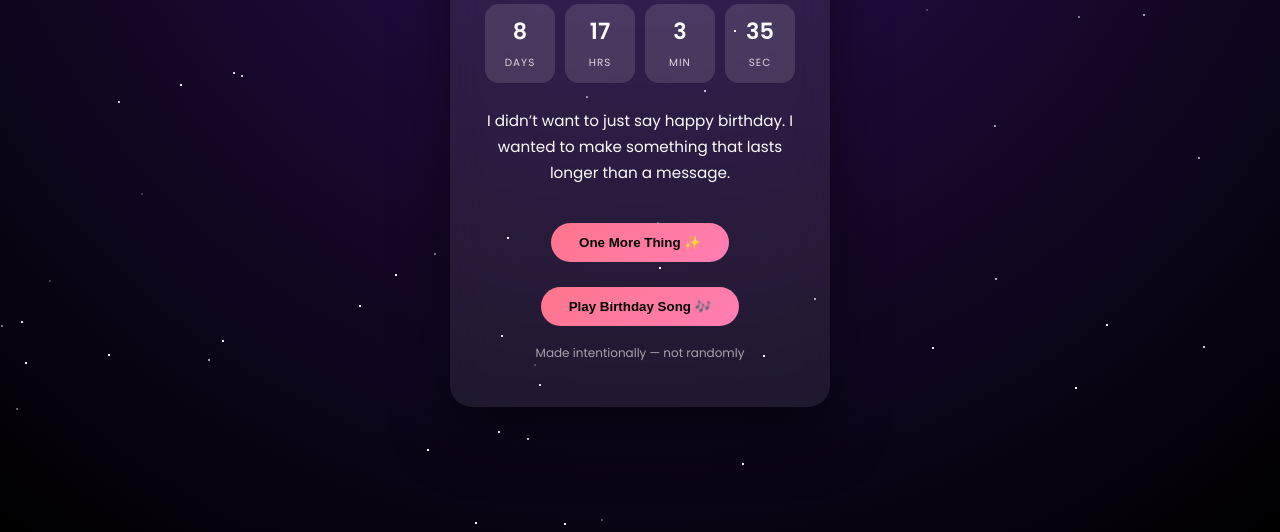
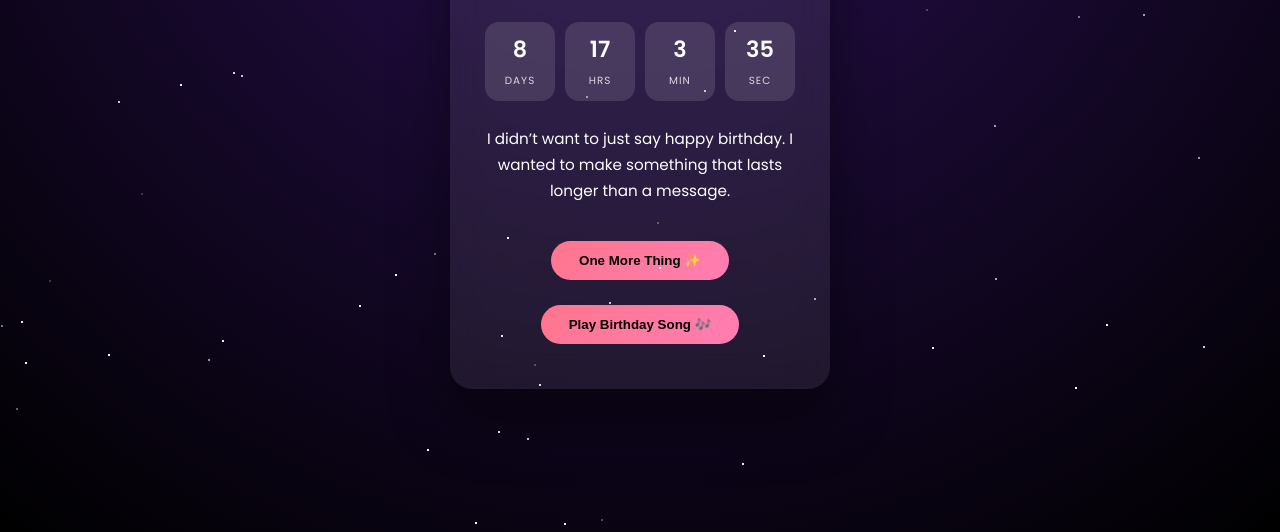
Before and after one commit to mxaid352/birthday-wish, a plain HTML site: page index.html in a window 1280 px wide. Shown: the part 268-800 px from the top of the page. Drawn offline with nearby package versions, Linux system fonts and the light colour scheme.

Commit message:
Update Footer

```diff
--- a/index.html
+++ b/index.html
@@ -172,7 +172,7 @@
       Today is a reminder of that.
     </div>
 
-    <footer>Made intentionally — not randomly</footer>
+    <!-- <footer>Made intentionally — not randomly</footer> -->
   </div>
 
   <script>
```
